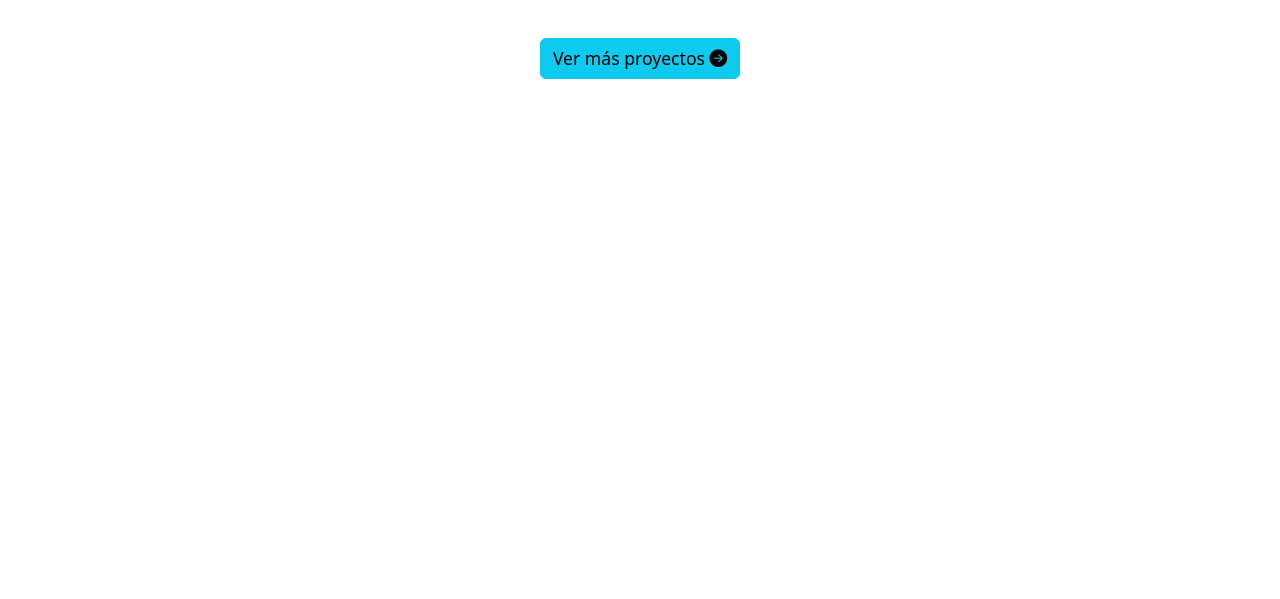
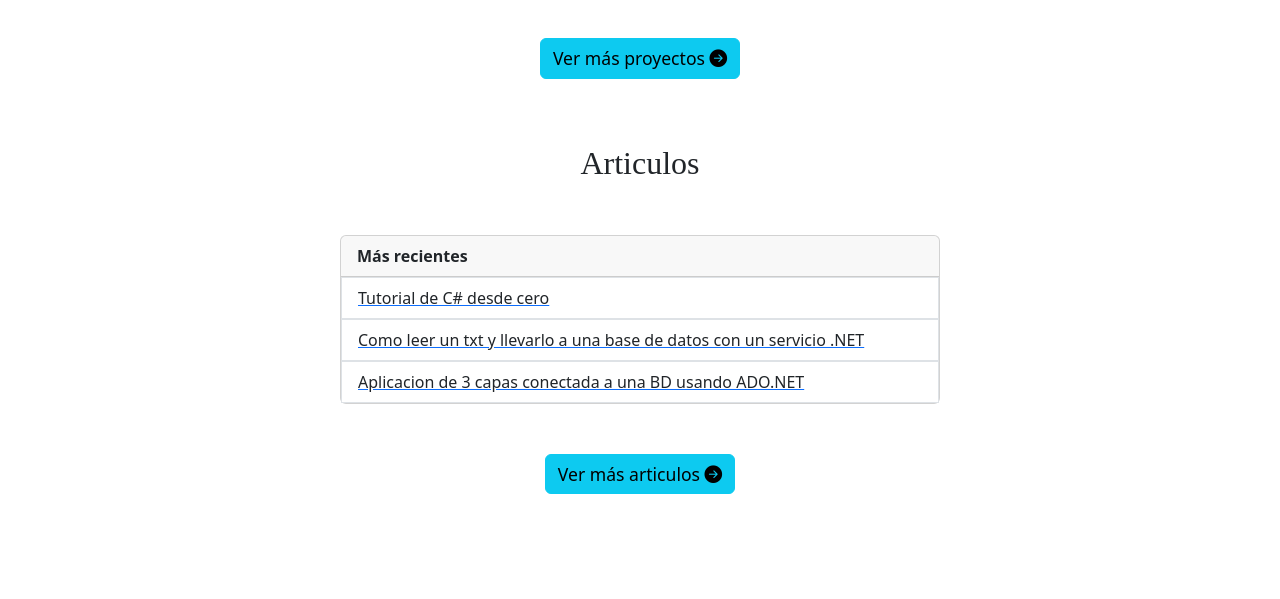
Before and after one commit to Neo3691102/portafolioweb, a plain HTML site: page index.html in a window 1280 px wide. Shown: the part 2616-3215 px from the top of the page. Before the commit the page ends 2715 px from the top, so only its background shows below. Drawn offline with nearby package versions, Linux system fonts and the light colour scheme; a web font is replaced by a local one.

Commit message:
Seccion de articulos terminada

```diff
--- a/index.html
+++ b/index.html
@@ -328,6 +328,51 @@
       </a>
     </section>
 
+    <!--Articulos-->
+    <section class="articulos justify-content-start">
+      <h2 class="seccion-titulo">Articulos</h2>
+      <!-- card -->
+      <div class="card">
+        <div class="card-header">Más recientes</div>
+        <ul class="list-group list-group-flush">
+          <a
+            href="https://freecodecamp.org/espanol/news"
+            target="_blank"
+            rel="noopener noreferrer"
+          >
+            <li class="list-group-item">Tutorial de C# desde cero</li>
+          </a>
+
+          <a
+            href="https://freecodecamp.org/espanol/news"
+            target="_blank"
+            rel="noopener noreferrer"
+          >
+            <li class="list-group-item">
+              Como leer un txt y llevarlo a una base de datos con un servicio
+              .NET
+            </li>
+          </a>
+
+          <a
+            href="https://freecodecamp.org/espanol/news"
+            target="_blank"
+            rel="noopener noreferrer"
+          >
+            <li class="list-group-item">
+              Aplicacion de 3 capas conectada a una BD usando ADO.NET
+            </li>
+          </a>
+        </ul>
+      </div>
+
+      <a href="https://freecodecamp.org/espanol/news">
+        <button type="button" class="btn btn-info">
+          Ver más articulos <i class="bi bi-arrow-right-circle-fill"></i>
+        </button>
+      </a>
+    </section>
+
     <script
       src="https://cdn.jsdelivr.net/npm/bootstrap@5.3.3/dist/js/bootstrap.bundle.min.js"
       integrity="sha384-YvpcrYf0tY3lHB60NNkmXc5s9fDVZLESaAA55NDzOxhy9GkcIdslK1eN7N6jIeHz"
--- a/style.css
+++ b/style.css
@@ -202,6 +202,21 @@ overlay p {
   margin: 10px;
 }
 
+/* Articulos */
+.articulos {
+  min-height: 500px;
+  padding: 30px;
+}
+
+.articulos .card {
+  width: 80%;
+  max-width: 600px;
+  margin: 30px;
+}
+
+.articulos .card-header {
+  font-weight: bold;
+}
 /* mediaquery */
 @media screen and (max-width: 768px) {
   .navbar-brand {
```
